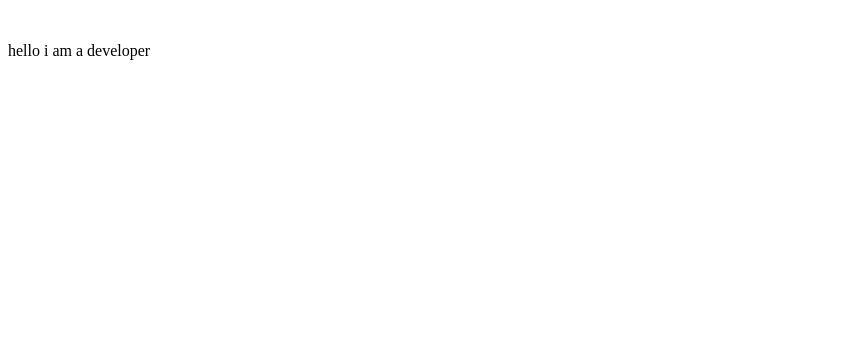
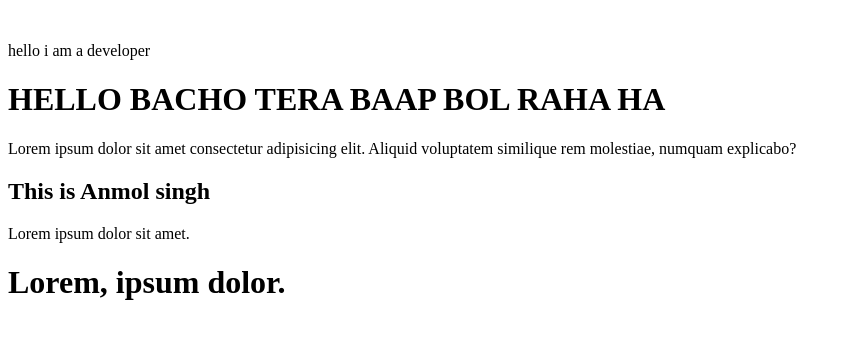
Before and after one commit to Anmol21111/gitdemoclass, a plain HTML site: page index.html in a window 1280 px wide. Shown: the whole page, without its empty margins (0-851 px from the left). Drawn offline with Linux system fonts and the light colour scheme.

Commit message:
new message

```diff
--- a/index.html
+++ b/index.html
@@ -1,2 +1,7 @@
 <br>
 <p>hello i am a developer</p>
+<h1>HELLO BACHO TERA BAAP BOL RAHA HA </h1>
+<p>Lorem ipsum dolor sit amet consectetur adipisicing elit. Aliquid voluptatem similique rem molestiae, numquam explicabo?</p>
+<h2>This is Anmol singh</h2>
+<p>Lorem ipsum dolor sit amet.</p>
+<h1>Lorem, ipsum dolor.</h1>
```
Also changed, not shown: 1 other file.
